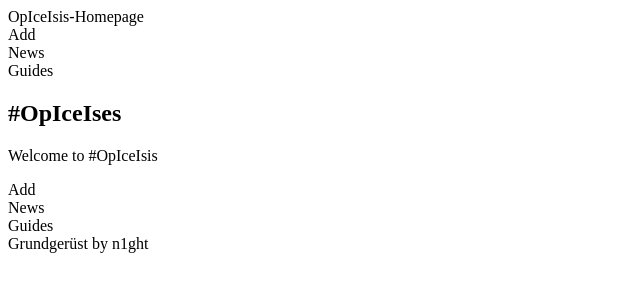
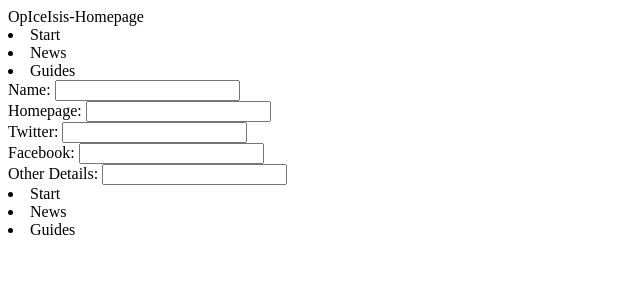
Before and after one commit to n1ghtl1ve/hpiceisis, a PHP site: page / in a window 1280 px wide. Shown: the top 300 px of the page, without its empty margins (0-640 px from the left). Run offline with PHP 8.4, Linux system fonts and the light colour scheme.

Commit message:
OnePageHtml

```diff
--- a/index.php
+++ b/index.php
@@ -16,21 +16,30 @@
 <header>OpIceIsis-Homepage</header>
 
 <nav>
-Add<br>
-News<br>
-Guides<br>
+<li>Start</li>
+<li>News</li>
+<li>Guides</li>
 </nav>
 
 <section>
-	<h1>#OpIceIses</h1>
-	<p>Welcome to #OpIceIsis</p>
+<form>
+Name:
+<input type='text' name='name'><br>
+Homepage:
+<input type='text' name='hp'><br>
+Twitter:
+<input type='text' name='twitter'><br>
+Facebook:
+<input type='text' name='fb'><br>
+Other Details:
+<input type='text' name='details'><br>
+</form>
 </section>
 
 <footer>
-Add<br>
-News<br>
-Guides<br>
-Grundgerüst by n1ght<br>
+<li>Start</li>
+<li>News</li>
+<li>Guides</li>
 </footer>
 </body>
 </html>
```
Also changed, not shown: form.php (deleted, +0 -12 lines).
